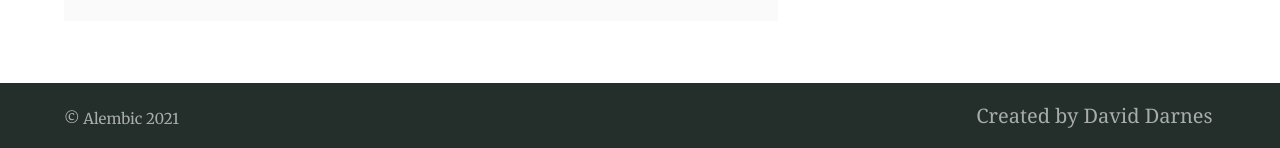
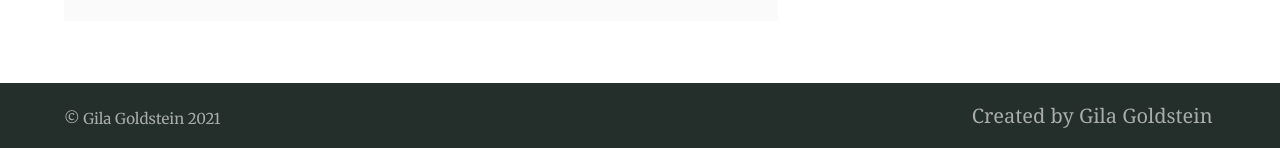
Before and after one commit to gilagoldstein/gilagoldstein.github.io, a Jekyll site: the page built from elements.md, in a window 1280 px wide and 900 px high, scrolled down 6363 px, cut to the strip 489-900 px from the top of the window. Shown: the part 260-408 px from the top of the strip. Built offline with Jekyll 4.4.1, drawn with Linux system fonts in a browser that asks for light colours; some of the changed text lies outside the part shown.

Commit message:
Update _config.yml
Followed instructions for remote GitHub configuration:

https://github.com/daviddarnes/alembic#configuration

```diff
--- a/_config.yml
+++ b/_config.yml
@@ -42,15 +42,14 @@ paginate: 2 # jekyll-paginate > items per page
 paginate_path: blog/page:num # jekyll-paginate > blog page
 jekyll-mentions: https://twitter.com # jekyll-mentions > service used when @replying
 twitter:
-  username: DavidDarnes # jekyll-seo-tag > Owners twitter username
-author: DavidDarnes # jekyll-seo-tag > default author
+  username: gila_goldstein # jekyll-seo-tag > Owners twitter username
+author: GilaGoldstein # jekyll-seo-tag > default author
 social: # jekyll-seo-tag > social overrides
-  name: David Darnes # jekyll-seo-tag > real name
+  name: Gila Goldstein # jekyll-seo-tag > real name
   links:  # jekyll-seo-tag > social aliases (sameAs)
-    - https://twitter.com/DavidDarnes
-    - https://www.facebook.com/daviddarnes
-    - https://www.linkedin.com/in/daviddarnes
-    - https://github.com/daviddarnes
+    - https://twitter.com/gila_goldstein
+    - https://www.linkedin.com/in/gilagoldstein
+    - https://github.com/gilagoldstein
 # markdown: CommonMark # Markdown parse settings, CommonMark performs slightly better an others in build time
 # commonmark:
   # options: ["SMART", "FOOTNOTES"]
@@ -61,7 +60,7 @@ sass:
   style: compressed # Style compression
 permalink: pretty  # Permalink style (/YYYY/MM/DD/page-name/)
 excerpt_separator: <!-- more --> # Marks end of excerpt in posts
-timezone: Europe/London # Timezone for blog posts and alike
+timezone: America/New_York # Timezone for blog posts and alike
 
 # 5. Collections
 collections:
@@ -95,14 +94,14 @@ defaults:
 
 # 7. Site settings
 encoding: utf-8 # Make sure the encoding is right
-lang: en-GB # Set the site language
-title: "Alembic" # Site name or title, also used in jekyll-seo-tag
+lang: en-US # Set the site language
+title: "Gila Goldstein" # Site name or title, also used in jekyll-seo-tag
 logo: "/assets/logos/logo.svg" # Site logo, also used in jekyll-seo-tag
-description: "Alembic is a starting point for Jekyll projects. Rather than starting from scratch, this boilerplate is designed to get the ball rolling immediately" # Site description and default description, also used in jekyll-seo-tag
+description: "Gila Goldstein is an MPH student at Columbia Mailman School of Public Health." # Site description and default description, also used in jekyll-seo-tag
 url: "https://alembic.darn.es" # Site url, also used in jekyll-seo-tag
 baseurl: ""
-repo: "https://github.com/daviddarnes/alembic"
-email: "me@daviddarnes.com"
+repo: "https://github.com/gilagoldstein/website"
+email: "gila.y.goldstein@gmail.com"
 # disqus: "alembic-1" # Blog post comments, uncomment the option and set the site ID from your Disqus account
 # google_analytics: ''
 # google_analytics_anonymize_ip: ''
@@ -128,25 +127,16 @@ navigation_header:
   url: /elements/
 - title: Blog
   url: /blog/
-- title: Categories
-  url: /categories/
-- title: Search
-  url: /search/
-- title: Fork Alembic
-  url: https://github.com/daviddarnes/alembic
 
 navigation_footer:
-- title: Created by David Darnes
+- title: Created by Gila Goldstein
   url: https://darn.es
 
 social_links: # Appears in sidebar. Set the urls then uncomment and comment out as desired
-  Twitter: https://twitter.com/DavidDarnes
-  LinkedIn: https://www.linkedin.com/in/daviddarnes
-  GitHub: https://github.com/daviddarnes
-  link: https://darn.es
-  RSS: /feed.xml
+  Twitter: https://twitter.com/gila_goldstein
+  LinkedIn: https://www.linkedin.com/in/gilagoldstein
+  GitHub: https://github.com/gilagoldstein
 
 sharing_links: # Appear at the bottom of single blog posts, add as desired. The value can be 'true' or the desired button colour
   Twitter: "#0d94e7"
-  facebook: "#3B5998"
   Email: true
```
